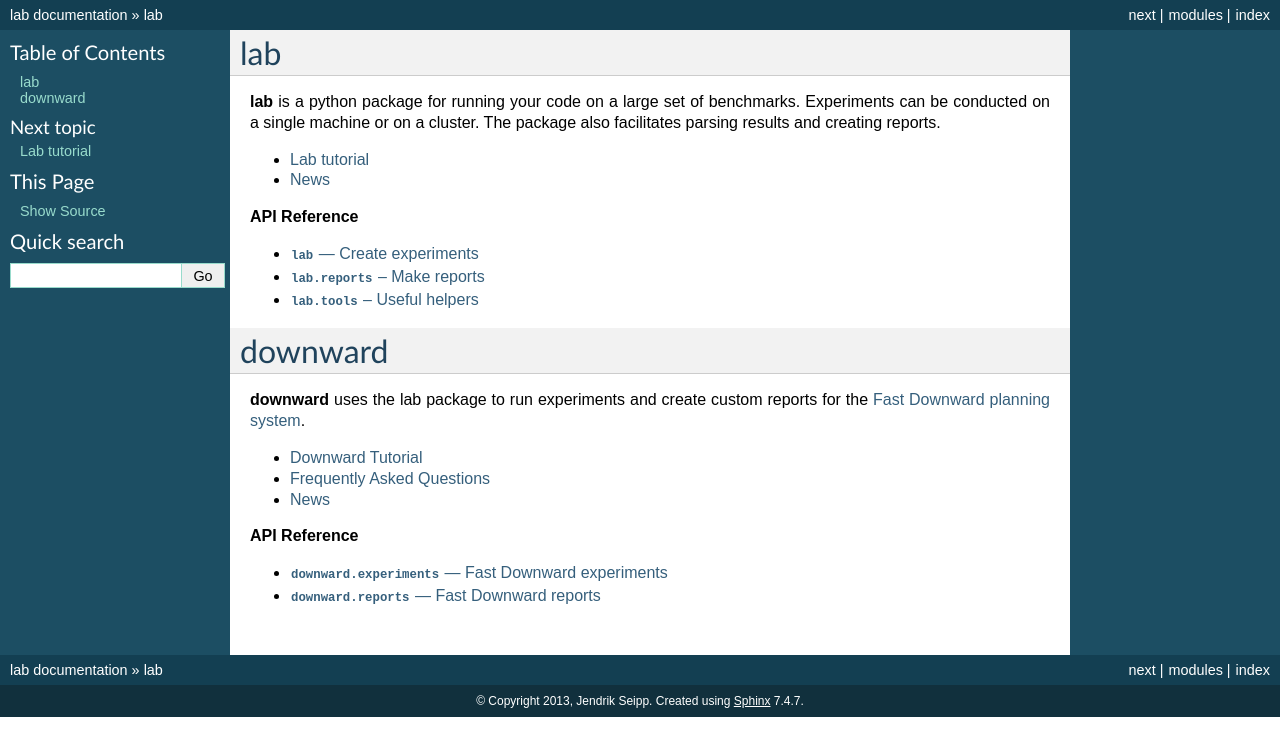
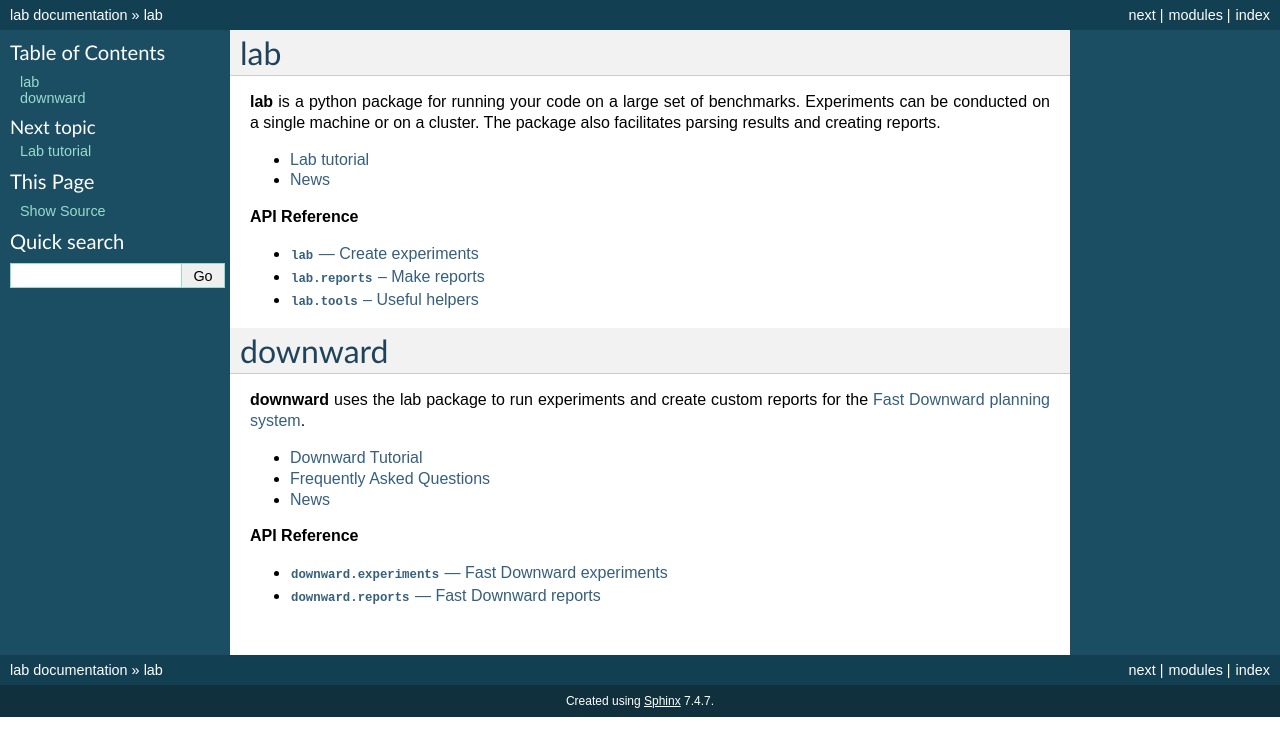
Before and after one commit to aibasel/lab, a Sphinx documentation site: the page built from docs/index.rst, in a window 1280 px wide. Shown: the top 756 px of the page. Built offline with Sphinx 7.4.7, drawn with Linux system fonts in a browser that asks for light colours.

Commit message:
docs: don't show copyright

```diff
--- a/docs/conf.py
+++ b/docs/conf.py
@@ -65,7 +65,7 @@ master_doc = 'index'
 
 # General information about the project.
 project = u'lab'
-copyright = u'2013, Jendrik Seipp'
+copyright = u'2014, Jendrik Seipp'
 
 # The version info for the project you're documenting, acts as replacement for
 # |version| and |release|, also used in various other places throughout the
@@ -180,7 +180,7 @@ html_theme = 'default'
 #html_show_sphinx = True
 
 # If true, "(C) Copyright ..." is shown in the HTML footer. Default is True.
-html_show_copyright = True
+html_show_copyright = False
 
 # If true, an OpenSearch description file will be output, and all pages will
 # contain a <link> tag referring to it.  The value of this option must be the
```
